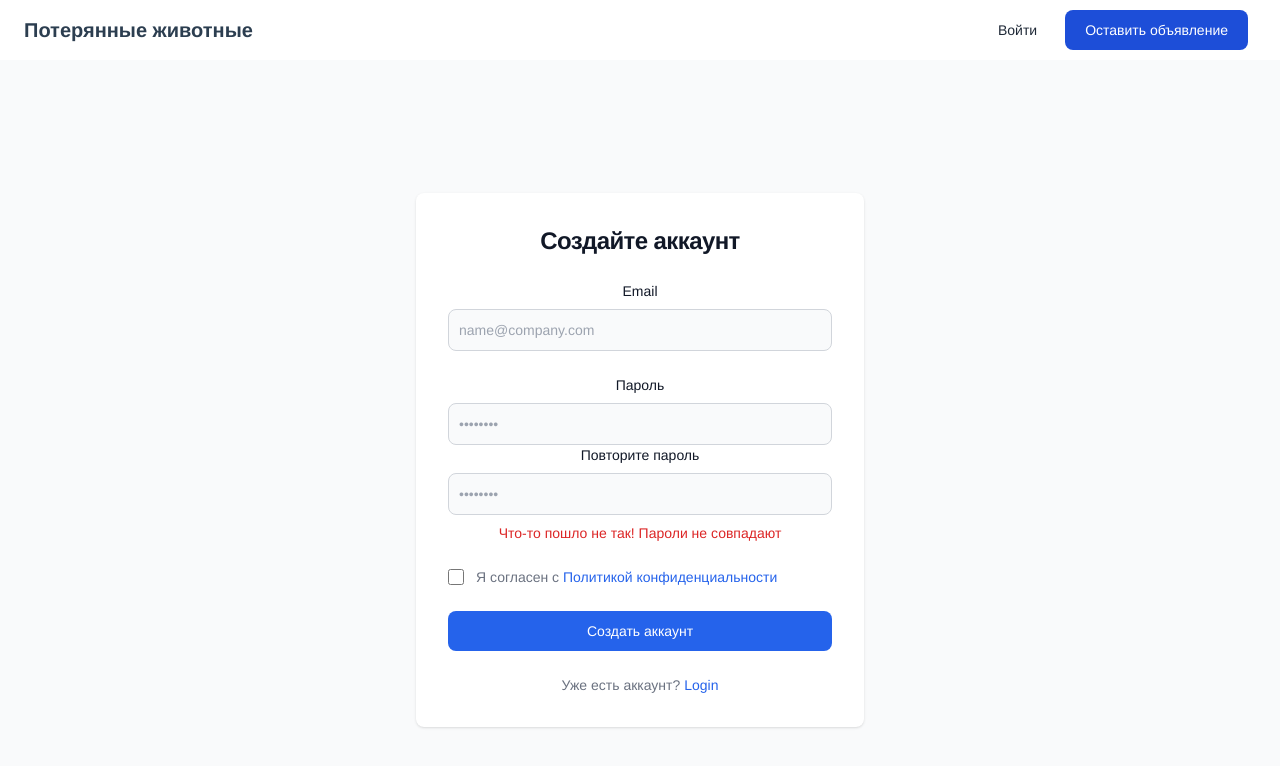
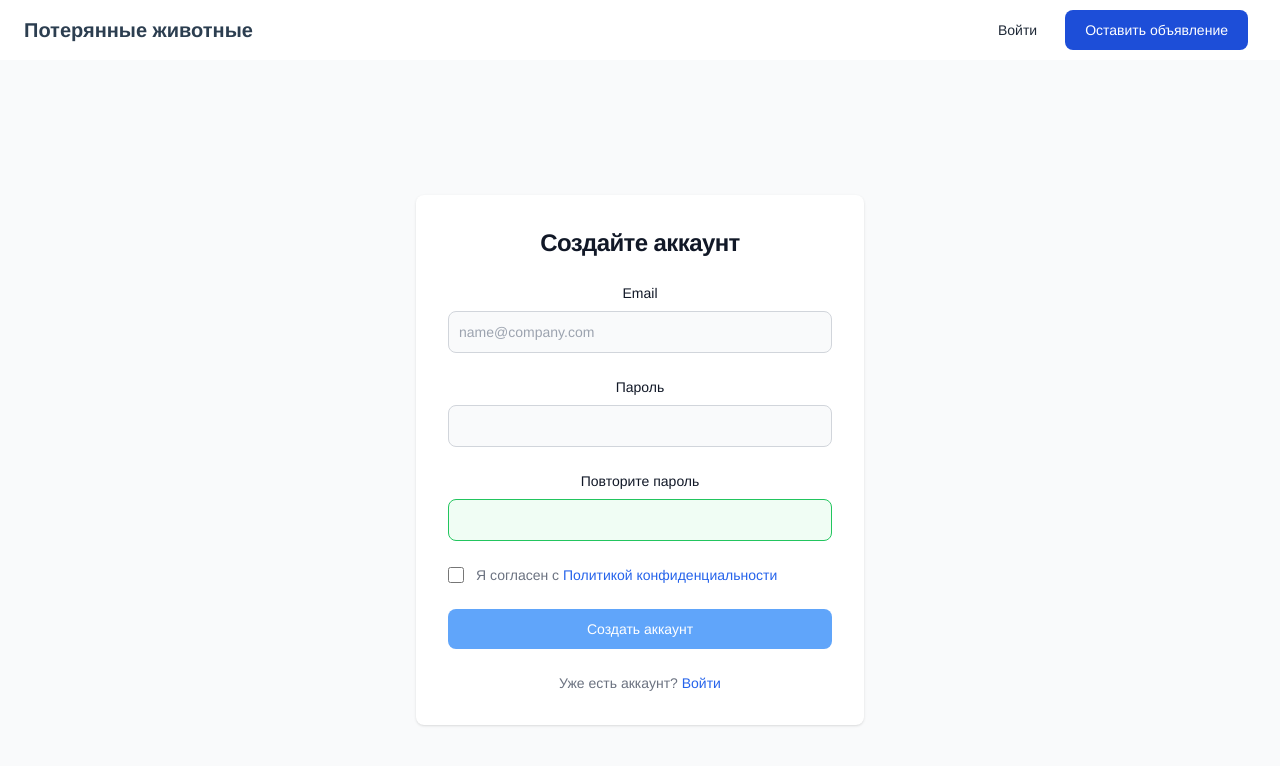
Before and after one commit to SolovevaJulia/pet-search, a Vue app: page /reg in a window 1280 px wide. Shown: the top 766 px of the page. Built offline with nearby package versions, Linux system fonts and the light colour scheme.

Commit message:
Сделала валидацию у формы регистрации

```diff
--- a/src/App.vue
+++ b/src/App.vue
@@ -9,6 +9,7 @@
   -moz-osx-font-smoothing: grayscale;
   text-align: center;
   color: #2c3e50;
+  background-color: rgb(249 250 251);
 }
 
 nav {
--- a/src/components/Nav-Bar.vue
+++ b/src/components/Nav-Bar.vue
@@ -1,9 +1,8 @@
 <template>
-  <nav class="bg-white border-gray-200 px-4 lg:px-6 py-2.5 dark:bg-gray-800">
+  <nav class="bg-white border-gray-200 px-4 lg:px-6 py-2.5">
     <div class="flex flex-wrap justify-between items-center mx-auto">
       <a href="#" class="flex items-center">
-        <span
-          class="self-center text-xl font-semibold whitespace-nowrap dark:text-white"
+        <span class="self-center text-xl font-semibold whitespace-nowrap"
           >Потерянные животные</span
         >
       </a>
--- a/src/views/Auth-Page.vue
+++ b/src/views/Auth-Page.vue
@@ -2,31 +2,36 @@
   <container-wrapper>
     <nav-bar class="bg-gray-50"></nav-bar>
 
-    <section class="bg-gray-50 dark:bg-gray-900">
+    <section class="bg-gray-50">
       <div
         class="flex flex-col items-center justify-center px-6 py-8 mx-auto md:h-screen lg:py-0"
       >
         <div
-          class="w-full bg-white rounded-lg shadow dark:border md:mt-0 sm:max-w-md xl:p-0 dark:bg-gray-800 dark:border-gray-700"
+          class="w-full bg-white rounded-lg shadow md:mt-0 sm:max-w-md xl:p-0"
         >
           <div class="p-6 space-y-4 md:space-y-6 sm:p-8">
             <h1
-              class="text-xl font-bold leading-tight tracking-tight text-gray-900 md:text-2xl dark:text-white"
+              class="text-xl font-bold leading-tight tracking-tight text-gray-900 md:text-2xl"
             >
               Войдите в ваш аккаунт
             </h1>
-            <form class="space-y-4 md:space-y-6" action="#">
+            <form
+              @submit.prevent="auth"
+              class="space-y-4 md:space-y-6"
+              action="#"
+            >
               <div>
                 <label
                   for="email"
-                  class="block mb-2 text-sm font-medium text-gray-900 dark:text-white"
+                  class="block mb-2 text-sm font-medium text-gray-900"
                   >Email</label
                 >
                 <input
+                  v-model="email"
                   type="email"
                   name="email"
                   id="email"
-                  class="bg-gray-50 border border-gray-300 text-gray-900 sm:text-sm rounded-lg focus:ring-primary-600 focus:border-primary-600 block w-full p-2.5 dark:bg-gray-700 dark:border-gray-600 dark:placeholder-gray-400 dark:text-white dark:focus:ring-blue-500 dark:focus:border-blue-500"
+                  class="bg-gray-50 border border-gray-300 text-gray-900 sm:text-sm rounded-lg focus:ring-primary-600 focus:border-primary-600 block w-full p-2.5"
                   placeholder="name@company.com"
                   required=""
                 />
@@ -34,15 +39,15 @@
               <div>
                 <label
                   for="password"
-                  class="block mb-2 text-sm font-medium text-gray-900 dark:text-white"
+                  class="block mb-2 text-sm font-medium text-gray-900"
                   >Пароль</label
                 >
                 <input
+                  v-model="password"
                   type="password"
                   name="password"
                   id="password"
-                  placeholder="••••••••"
-                  class="bg-gray-50 border border-gray-300 text-gray-900 sm:text-sm rounded-lg focus:ring-primary-600 focus:border-primary-600 block w-full p-2.5 dark:bg-gray-700 dark:border-gray-600 dark:placeholder-gray-400 dark:text-white dark:focus:ring-blue-500 dark:focus:border-blue-500"
+                  class="bg-gray-50 border border-gray-300 text-gray-900 sm:text-sm rounded-lg focus:ring-primary-600 focus:border-primary-600 block w-full p-2.5"
                   required=""
                 />
               </div>
@@ -53,35 +58,40 @@
                       id="remember"
                       aria-describedby="remember"
                       type="checkbox"
-                      class="w-4 h-4 border border-gray-300 rounded bg-gray-50 focus:ring-3 focus:ring-primary-300 dark:bg-gray-700 dark:border-gray-600 dark:focus:ring-primary-600 dark:ring-offset-gray-800"
-                      required=""
+                      class="w-4 h-4 border border-gray-300 rounded bg-gray-50 focus:ring-3 focus:ring-primary-300"
                     />
                   </div>
                   <div class="ml-3 text-sm">
-                    <label
-                      for="remember"
-                      class="text-gray-500 dark:text-gray-300"
+                    <label for="remember" class="text-gray-500"
                       >Запомнить меня</label
                     >
                   </div>
                 </div>
                 <a
                   href="#"
-                  class="text-sm font-medium text-primary-600 hover:underline dark:text-primary-500"
+                  class="text-sm font-medium text-primary-600 hover:underline"
                   >Забыли пароль?</a
                 >
               </div>
+
               <button
+                v-if="!this.email || !this.password"
+                type="submit"
+                class="w-full text-white bg-blue-400 dark:bg-blue-500 cursor-not-allowed font-medium rounded-lg text-sm px-5 py-2.5 text-center"
+                disabled
+              >
+                Войти
+              </button>
+              <button
+                v-else
                 type="submit"
                 class="w-full text-white bg-primary-600 hover:bg-primary-700 focus:ring-4 focus:outline-none focus:ring-primary-300 font-medium rounded-lg text-sm px-5 py-2.5 text-center"
               >
                 Войти
               </button>
-              <p class="text-sm font-light text-gray-500 dark:text-gray-400">
+              <p class="text-sm font-light text-gray-500">
                 Еще нет аккаунта?
-                <a
-                  href="#"
-                  class="font-medium text-primary-600 hover:underline dark:text-primary-500"
+                <a href="#" class="font-medium text-primary-600 hover:underline"
                   >Зарегистрироваться</a
                 >
               </p>
@@ -100,5 +110,18 @@ import { defineComponent } from "@vue/runtime-core";
 
 export default defineComponent({
   components: { ContainerWrapper, NavBar },
+
+  data() {
+    return {
+      email: "",
+      password: "",
+    };
+  },
+
+  methods: {
+    auth() {
+      alert("Ok");
+    },
+  },
 });
 </script>
--- a/src/views/Reg-Page.vue
+++ b/src/views/Reg-Page.vue
@@ -15,8 +15,11 @@
             >
               Создайте аккаунт
             </h1>
-            <form class="space-y-4 md:space-y-6" action="#">
-              <div>
+            <form
+              @submit.prevent="register"
+              class="space-y-4 md:space-y-6"
+              action="#"
+            >
               <div>
                 <label
                   for="email"
@@ -24,6 +27,7 @@
                   >Email</label
                 >
                 <input
+                  v-model="email"
                   type="email"
                   name="email"
                   id="email"
@@ -32,9 +36,6 @@
                   required=""
                 />
               </div>
-              </div>
-
-              <div>
               <div>
                 <label
                   for="password"
@@ -42,43 +43,43 @@
                   >Пароль</label
                 >
                 <input
+                  v-model="password"
                   type="password"
                   name="password"
                   id="password"
-                    placeholder="••••••••"
                   class="bg-gray-50 border border-gray-300 text-gray-900 sm:text-sm rounded-lg focus:ring-primary-600 focus:border-primary-600 block w-full p-2.5"
                   required=""
                 />
               </div>
-
               <div>
                 <label
-                    for="confirm-password"
+                  for="confirmPassword"
                   class="block mb-2 text-sm font-medium text-gray-900"
                   >Повторите пароль</label
                 >
                 <input
+                  v-if="this.password !== this.confirmPassword"
                   v-model="confirmPassword"
-                    type="confirm-password"
-                    name="confirm-password"
-                    id="confirmpassword"
-                    placeholder="••••••••"
-                    class="bg-gray-50 border border-gray-300 text-gray-900 sm:text-sm rounded-lg focus:ring-primary-600 focus:border-primary-600 block w-full p-2.5"
+                  type="password"
+                  name="confirmPassword"
+                  id="confirmPassword"
+                  class="bg-red-50 border border-red-500 text-red-900 placeholder-red-700 text-sm rounded-lg focus:ring-red-500 focus:border-red-500 block w-full p-2.5"
                   required=""
                 />
-                  <p class="mt-2 text-sm text-red-600">
-                    <span class="font-medium">Что-то пошло не так!</span> Пароли
-                    не совпадают
-                  </p>
-                </div>
 
-                <!-- <div>
-                  <label
-                    for="error"
-                    class="block mb-2 text-sm font-medium text-red-700"
-                    >Повторите пароль</label
+                <span v-if="this.password !== this.confirmPassword"
+                  >Пароли не совпадают</span
                 >
-                </div> -->
+
+                <input
+                  v-else
+                  v-model="confirmPassword"
+                  type="password"
+                  name="confirmPassword"
+                  id="confirmPassword"
+                  class="bg-green-50 border border-green-500 text-green-900 placeholder-green-700 text-sm rounded-lg focus:ring-green-500 focus:border-green-500 block w-full p-2.5"
+                  required=""
+                />
               </div>
 
               <div class="flex items-start">
@@ -92,7 +93,9 @@
                   />
                 </div>
                 <div class="ml-3 text-sm">
-                  <label for="terms" class="font-light text-gray-500"
+                  <label
+                    for="terms"
+                    class="font-light text-gray-500 dark:text-gray-300"
                     >Я согласен с
                     <a
                       class="font-medium text-primary-600 hover:underline"
@@ -102,7 +105,21 @@
                   >
                 </div>
               </div>
+
               <button
+                v-if="
+                  this.password !== this.confirmPassword ||
+                  !this.password ||
+                  !this.email
+                "
+                disabled
+                type="submit"
+                class="w-full text-white bg-blue-400 dark:bg-blue-500 cursor-not-allowed font-medium rounded-lg text-sm px-5 py-2.5 text-center"
+              >
+                Создать аккаунт
+              </button>
+              <button
+                v-else
                 type="submit"
                 class="w-full text-white bg-primary-600 hover:bg-primary-700 focus:ring-4 focus:outline-none focus:ring-primary-300 font-medium rounded-lg text-sm px-5 py-2.5 text-center"
               >
@@ -111,7 +128,7 @@
               <p class="text-sm font-light text-gray-500">
                 Уже есть аккаунт?
                 <a href="#" class="font-medium text-primary-600 hover:underline"
-                  >Login</a
+                  >Войти</a
                 >
               </p>
             </form>
@@ -134,8 +151,14 @@ export default defineComponent({
     return {
       email: "",
       password: "",
-      confirmpassword: "",
+      confirmPassword: "",
     };
+  },
+
+  methods: {
+    register() {
+      alert("Регистрация прошла успешно");
+    },
   },
 });
 </script>
```
Lines whose indentation alone changed are shown as unchanged.
